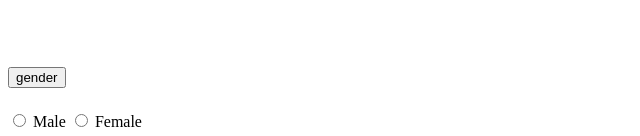
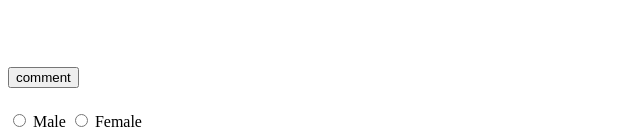
Before and after one commit to amaninamdar67/Hajime-no-ippo, a plain HTML site: page Index.html in a window 1280 px wide. Shown: the part 888-1024 px from the top of the page, 0-640 px from the left. Drawn offline with Linux system fonts and the light colour scheme.

Commit message:
done 2nd test

```diff
--- a/Index.html
+++ b/Index.html
@@ -54,7 +54,7 @@ I’m currently preparing for placements (TCS and beyond) and constantly sharpen
 
     <p>linked this with git </p><br>
 
-   <h1> <button>gender</button></h1>
+   <h1> <button>comment</button></h1>
     <!--well this is it-->
      <form>
         <input type="radio" name="gender" value="male"> Male
```
